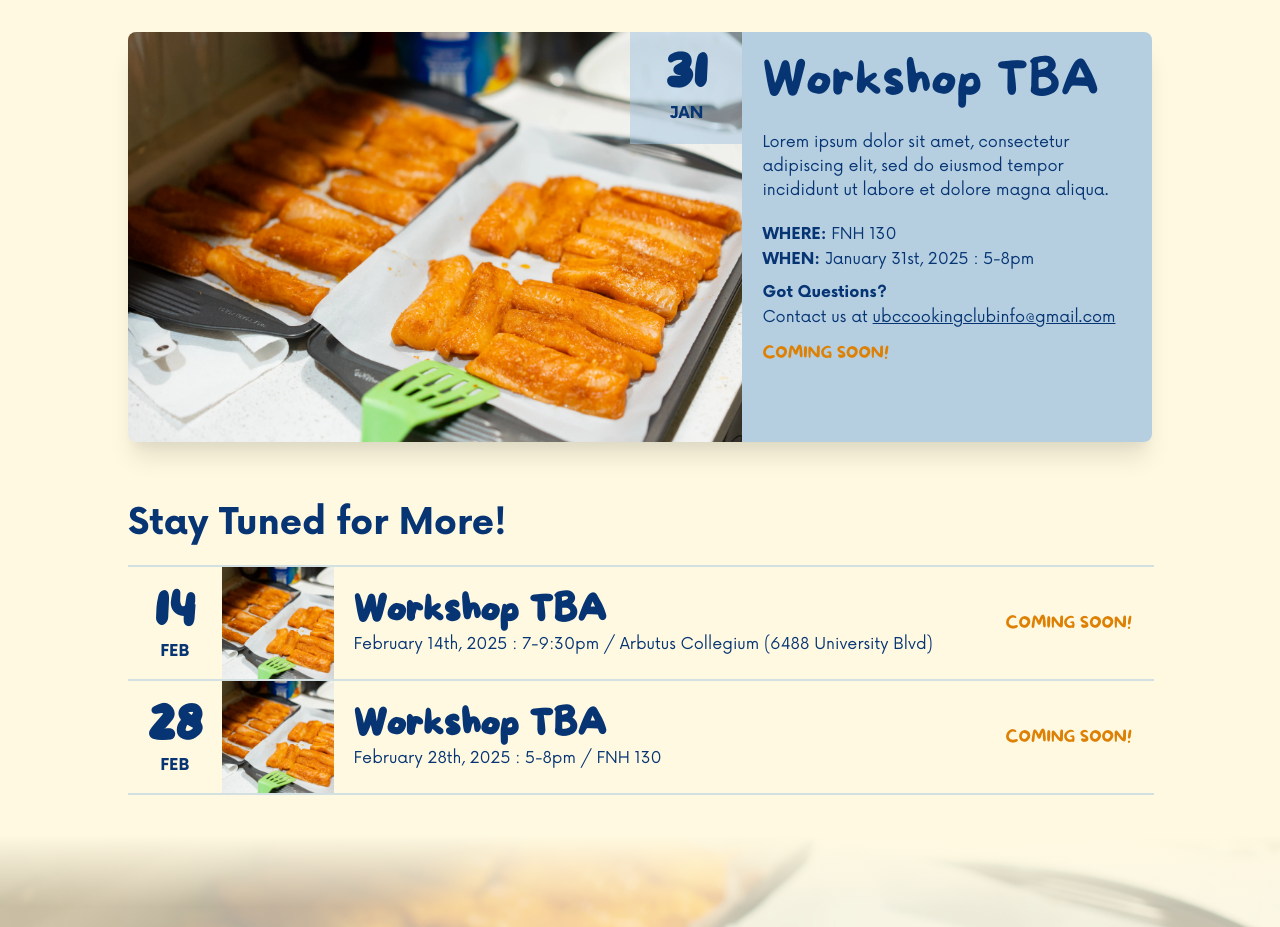
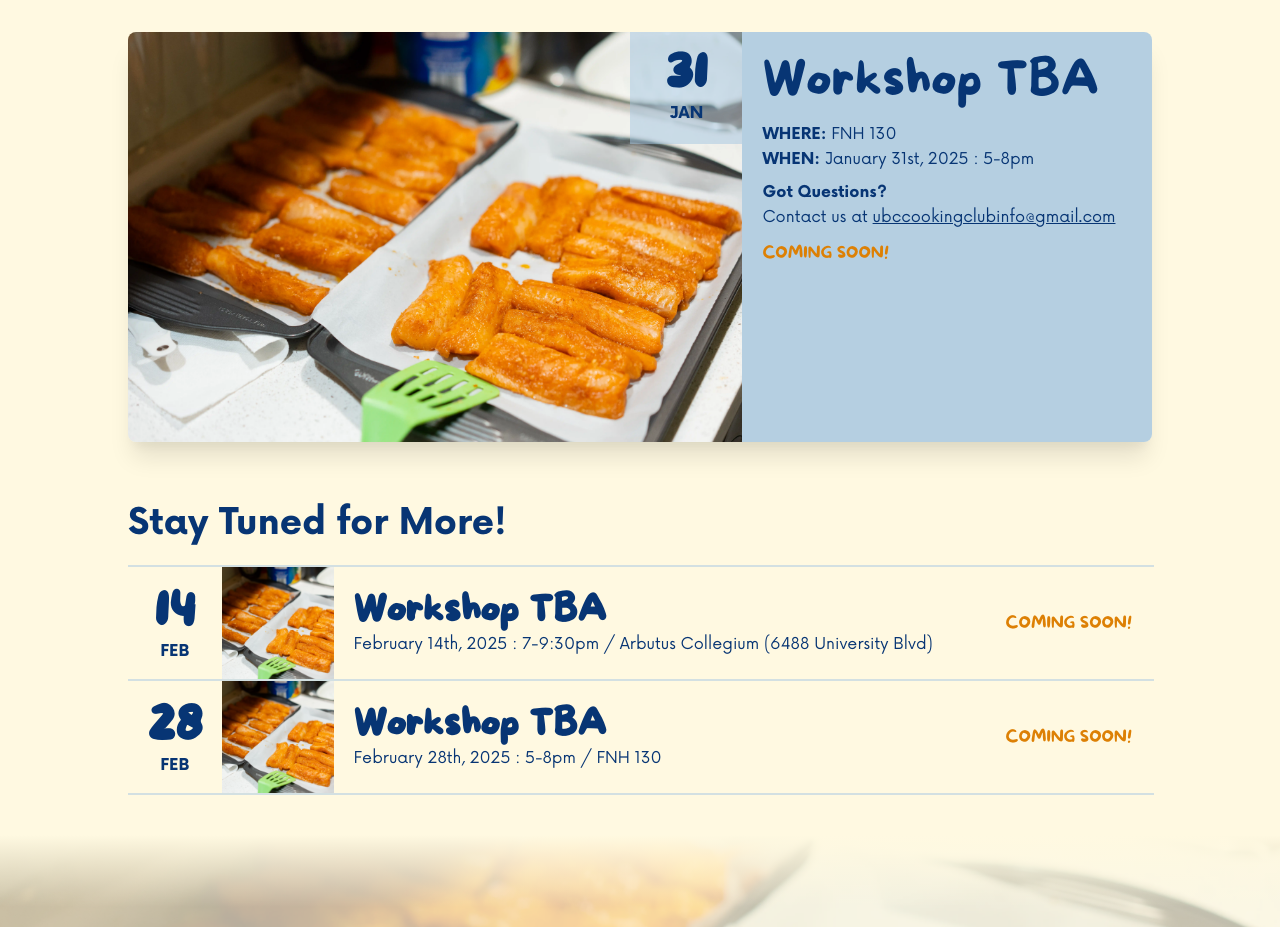
Before and after one commit to ubc-cooking/cooking-club-ubc, a Next.js app: page / in a window 1280 px wide. Shown: the part 920-1847 px from the top of the page. Built offline with nearby package versions, Linux system fonts and the light colour scheme.

Commit message:
chore: remove desc

```diff
--- a/src/components/home/Event.tsx
+++ b/src/components/home/Event.tsx
@@ -83,7 +83,6 @@ export default function Event() {
           >
             {curr.title}
           </Heading>
-          <Text my={5}>{curr.description}</Text>
           <Text mt={2}>
             <strong>WHERE:</strong> {curr.location}
           </Text>
```
